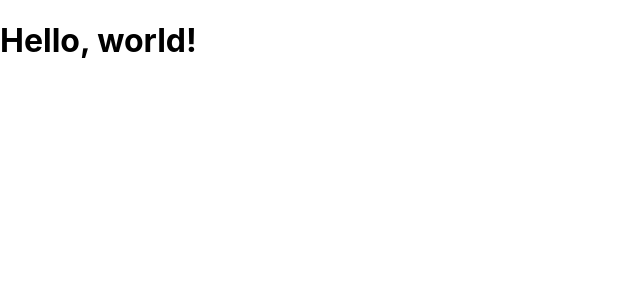
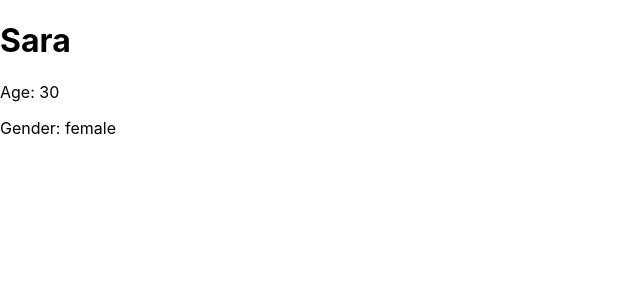
Before and after one commit to AbdullahKhan33/ReactTutorial, a React (Create React App) app: page / in a window 1280 px wide. Shown: the top 300 px of the page, without its empty margins (0-640 px from the left). Built offline with nearby package versions, Linux system fonts and the light colour scheme.

Commit message:
Explaining props in Function Component

```diff
--- a/src/App.jsx
+++ b/src/App.jsx
@@ -1,12 +1,13 @@
 import React from 'react';
-import MyComponent from './MyComponent';
-import MyComponentExt from './MyComponentExt';
+import Greeting from './Greeting';
+import Person from './Person';
 
 function App() {
   return (
       <div>
-        <MyComponent></MyComponent>
-        {/* <MyComponentExt></MyComponentExt> */}
+        {/* <Greeting name="Sara"/> */}
+        {/* <Greeting name="Sara" age={25}/> */}
+        <Person name="Sara" age="30" gender="female" />
       </div>
   )
 }
--- /dev/null
+++ b/src/Greeting.jsx
@@ -0,0 +1,10 @@
+function Greeting(props) {
+    return (
+        <div>
+            <h1>Hello, {props.name}!</h1>
+            <h2>Age is {props.age}</h2>
+        </div>
+    );
+  }
+
+  export default Greeting;
--- a/src/MyComponent.jsx
+++ /dev/null
@@ -1,13 +0,0 @@
-import React, { Component } from 'react';
-
-class MyComponent extends Component {
-  render() {
-    return (
-      <div>
-        <h1>Hello, world!</h1>
-      </div>
-    );
-  }
-}
-
-export default MyComponent;
--- a/src/MyComponentExt.jsx
+++ /dev/null
@@ -1,17 +0,0 @@
-import React, { Component } from 'react';
-
-class MyComponentExt extends Component {
-  render() {
-    return (
-      <div className="my-component">
-        <h1 className="my-title">Hello, world!</h1>
-        <p className="my-text">This is a simple class-based component.</p>
-        <button className="my-button">Click me!</button>
-      </div>
-    );
-  }
-}
-
-// Note that the styles for these classes would need to be defined elsewhere in the application's CSS.
-
-export default MyComponentExt;
--- /dev/null
+++ b/src/Person.jsx
@@ -0,0 +1,11 @@
+function Person(props) {
+    return (
+      <div>
+        <h1>{props.name}</h1>
+        <p>Age: {props.age}</p>
+        <p>Gender: {props.gender}</p>
+      </div>
+    );
+  }
+
+  export default Person;
```
